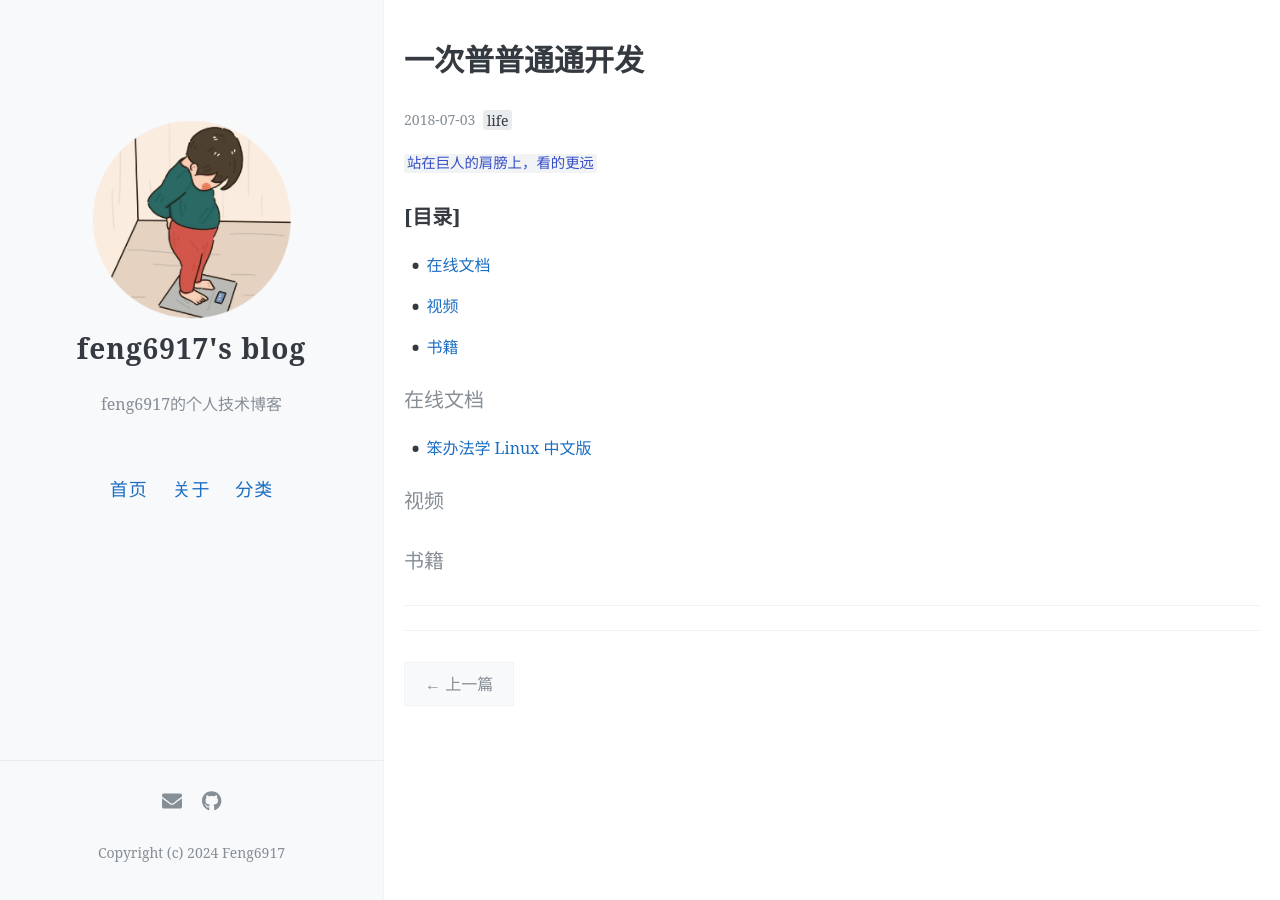
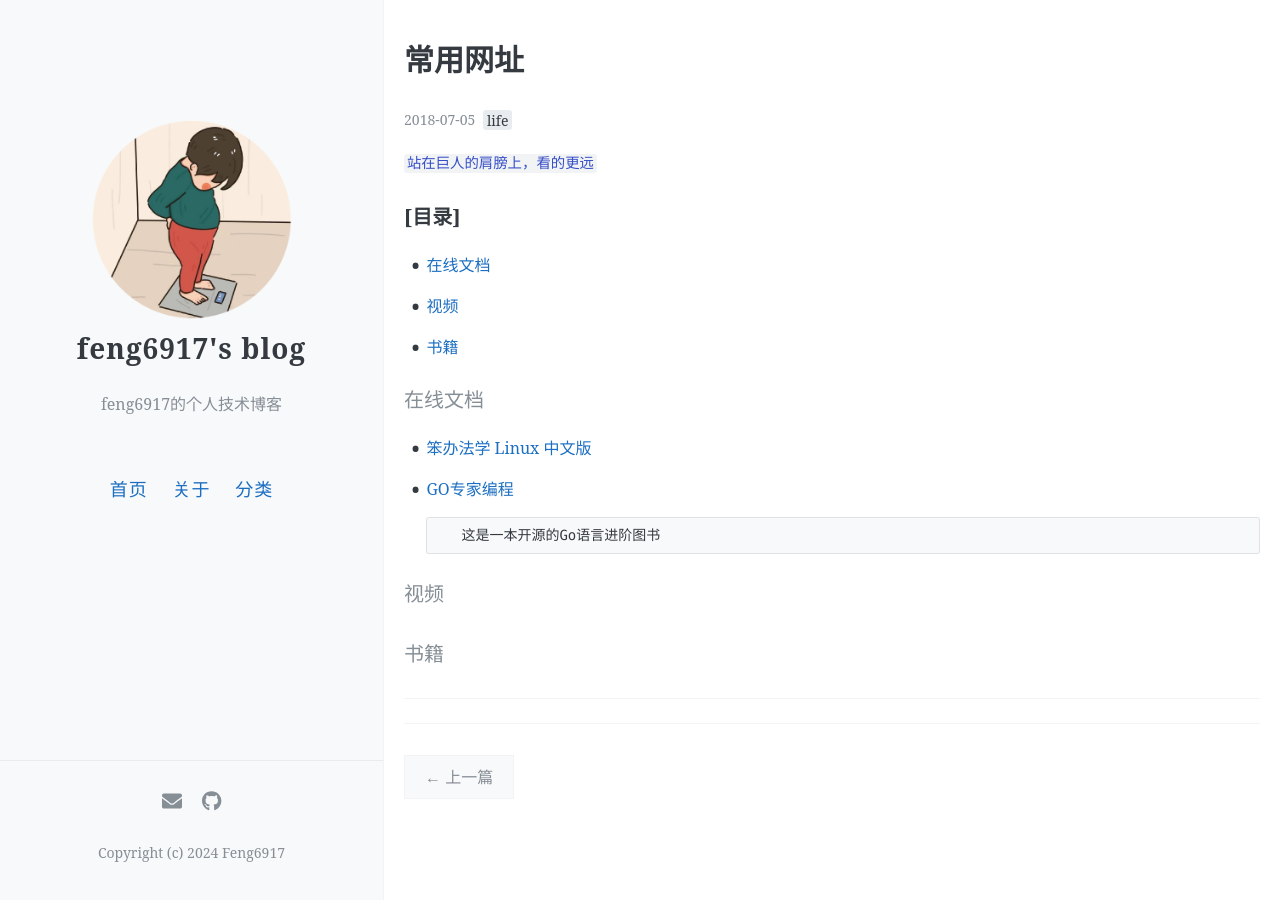
Before and after one commit to feng6917/feng6917.github.io, a Jekyll site: the page built from _posts/2018-7-5-life-url.md, in a window 1280 px wide. Built offline with Jekyll 4.4.1, drawn with Linux system fonts in a browser that asks for light colours; comment, search, counter and statistics services are not loaded.

Commit message:
feat: url edit

````diff
--- a/_posts/2018-7-5-life-url.md
+++ b/_posts/2018-7-5-life-url.md
@@ -1,7 +1,7 @@
 ---
 layout: post
-title: "一次普普通通开发"
-date:   2018-7-3
+title: "常用网址"
+date:   2018-7-5
 tags:
   - life
 comments: true
@@ -24,6 +24,12 @@ author: feng6917
 
 - [笨办法学 Linux 中文版](https://learnku.com/docs/linux-the-hard-way)
 
+- [GO专家编程](https://www.topgoer.cn/docs/gozhuanjia/gogfjhk)
+
+  ```
+     这是一本开源的Go语言进阶图书
+  ```
+
 #### 视频
 
 #### 书籍
````
